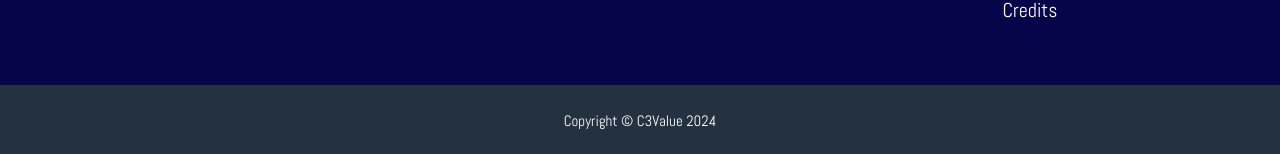
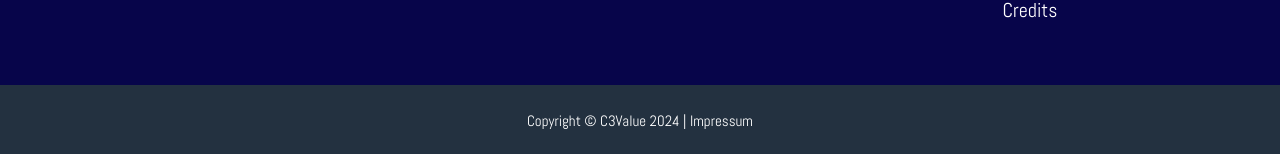
Before and after one commit to c3value/c3value.github.io, a Jekyll site: the page built from _posts/2024-12-14-cultural-transformation.markdown, in a window 1280 px wide and 900 px high, scrolled down 1559 px. Shown: the part 743-897 px from the top of the window. Built offline with Jekyll 4.4.1, drawn with Linux system fonts in a browser that asks for light colours.

Commit message:
Add Impressum

```diff
--- a/_includes/footer.html
+++ b/_includes/footer.html
@@ -33,7 +33,7 @@
     <div class="container">
       <div class="row">
         <div class="col-lg-12">
-          Copyright &copy; {{ site.footer.copyright }} 20{{ site.time | date: '%y' }}
+            Copyright &copy; {{ site.footer.copyright }} 20{{ site.time | date: '%y' }} | <a href="https://legal.cccv.de/">Impressum</a>
         </div>
       </div>
     </div>
```
